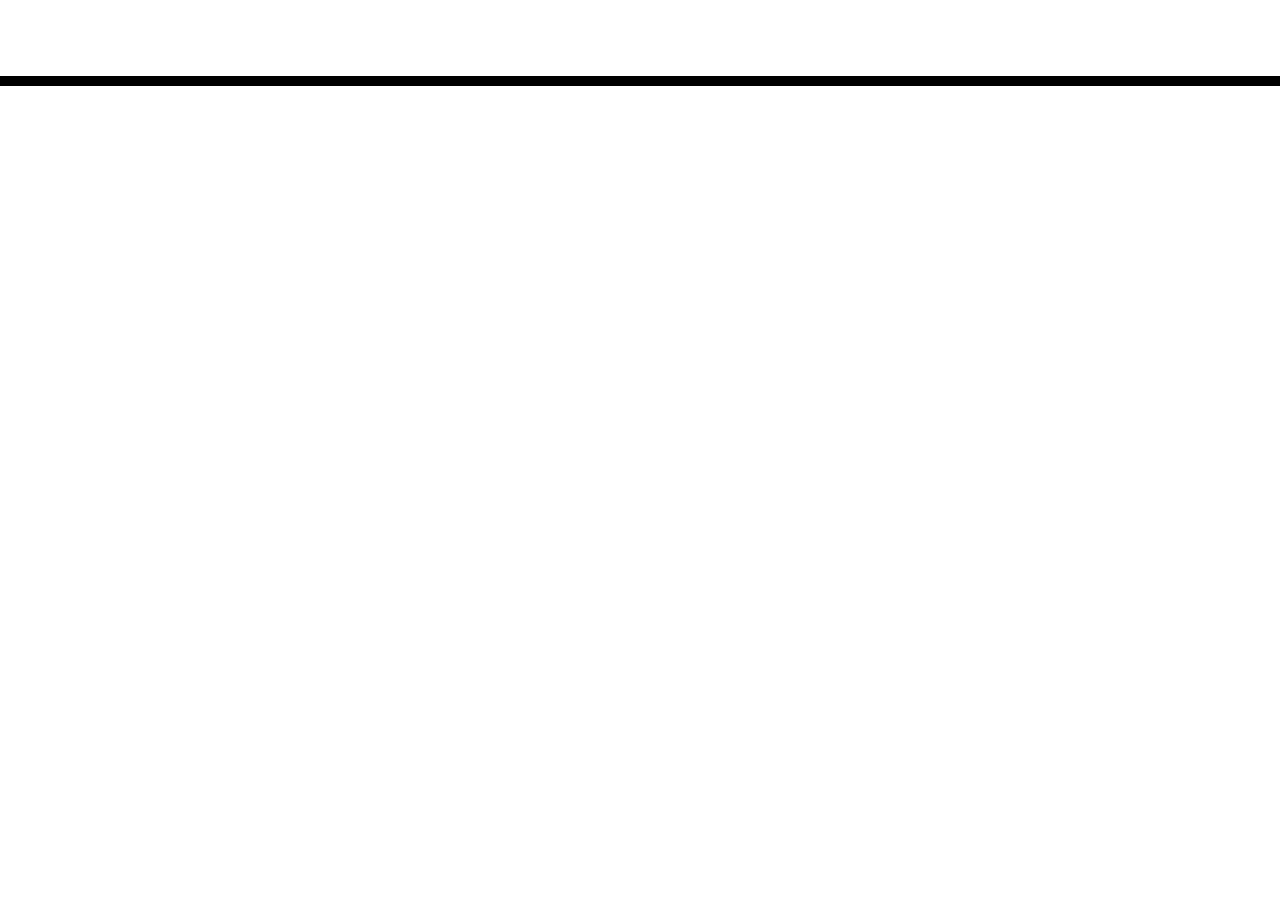
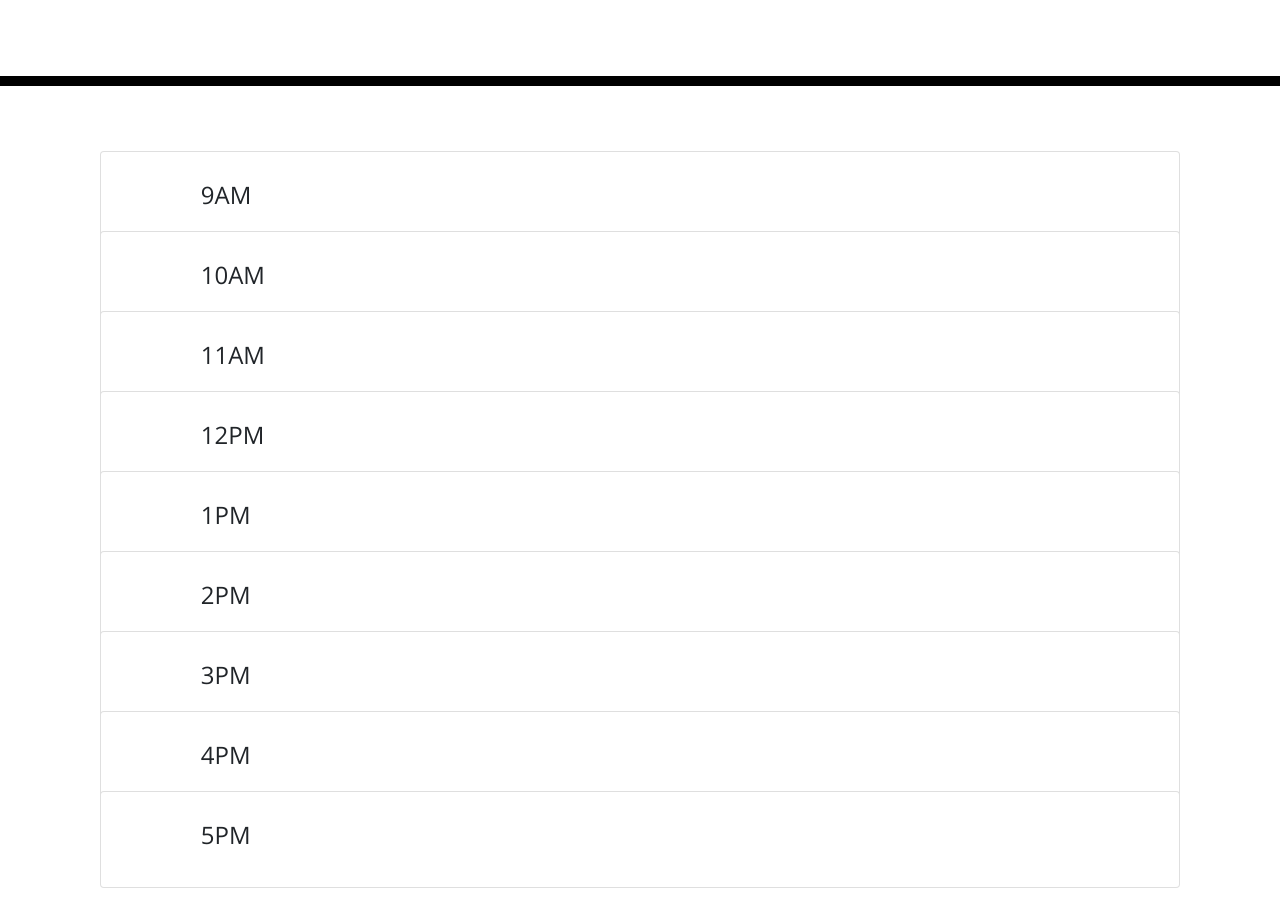
Before and after one commit to Wittywhitaker14/Work-Day-Scheduler, a plain HTML site: page Develop/index.html in a window 1280 px wide. Shown: the part 182-1105 px from the top of the page. Before the commit the page ends 800 px from the top, so only its background shows below. Drawn offline with nearby package versions, Linux system fonts and the light colour scheme.

Commit message:
Added the columns

```diff
--- a/Develop/index.html
+++ b/Develop/index.html
@@ -29,9 +29,111 @@
       <p id="currentDay" class="lead"></p>
     </header>
     <div class="container">
-      <!-- Timeblocks go here -->
-    </div>
-
+      <main class="col-12 col-lg-12 d-flex flex-column ">
+        <div class="row">
+          <!--  -->
+          <div class="col-12 col-md-6 col-xl-12 mb-12">
+            <div class="card">
+              <h4>
+                9AM
+              </h4>
+              <ul id="list-toDo" class="list-group list-group-flush">
+              </ul>
+            </div>
+          </div>
+        </div>
+        <!--  -->
+        <div class="row">
+          <div class="col-12 col-md-6 col-xl-12 mb-12">
+            <div class="card">
+              <h4>
+                10AM
+              </h4>
+              <ul id="list-inProgress" class="list-group list-group-flush">
+              </ul>
+            </div>
+          </div>
+        </div>
+        <!--  -->
+        <div class="row">
+            <div class="col-12 col-md-6 col-xl-12 mb-12">
+              <div class="card">
+                <h4>
+                11AM
+                </h4>
+                <ul id="list-inReview" class="list-group list-group-flush">
+                </ul>
+              </div>
+            </div>
+        </div>
+        <!--  -->
+        <div class="row">
+            <div class="col-12 col-md-6 col-xl-12 mb-12">
+              <div class="card">
+                <h4>
+                12PM
+                </h4>
+                <ul id="list-done" class="list-group list-group-flush">
+                </ul>
+              </div>
+            </div>
+        </div>
+        <div class="row">
+            <div class="col-12 col-md-6 col-xl-12 mb-12">
+              <div class="card">
+                <h4>
+                1PM
+                </h4>
+                <ul id="list-done" class="list-group list-group-flush">
+                </ul>
+              </div>
+            </div>
+        </div>
+        <div class="row">
+            <div class="col-12 col-md-6 col-xl-12 mb-12">
+              <div class="card">
+                <h4>
+                2PM
+                </h4>
+                <ul id="list-done" class="list-group list-group-flush">
+                </ul>
+              </div>
+            </div>
+        </div>
+        <div class="row">
+            <div class="col-12 col-md-6 col-xl-12 mb-12">
+              <div class="card">
+                <h4>
+                3PM
+                </h4>
+                <ul id="list-done" class="list-group list-group-flush">
+                </ul>
+              </div>
+            </div>
+        </div>
+        <div class="row">
+            <div class="col-12 col-md-6 col-xl-12 mb-12">
+              <div class="card">
+                <h4>
+                4PM
+                </h4>
+                <ul id="list-done" class="list-group list-group-flush">
+                </ul>
+              </div>
+            </div>
+        </div>
+        <div class="row">
+            <div class="col-12 col-md-6 col-xl-12 mb-12">
+              <div class="card">
+                <h4>
+                5PM
+                </h4>
+                <ul id="list-done" class="list-group list-group-flush">
+                </ul>
+              </div>
+            </div>
+        </div>
+      </div>
     <script src="https://code.jquery.com/jquery-3.4.1.min.js"></script>
     <script src="https://cdnjs.cloudflare.com/ajax/libs/moment.js/2.24.0/moment.min.js"></script>
   </body>
```
Also changed, not shown: Develop/script.js (added).
